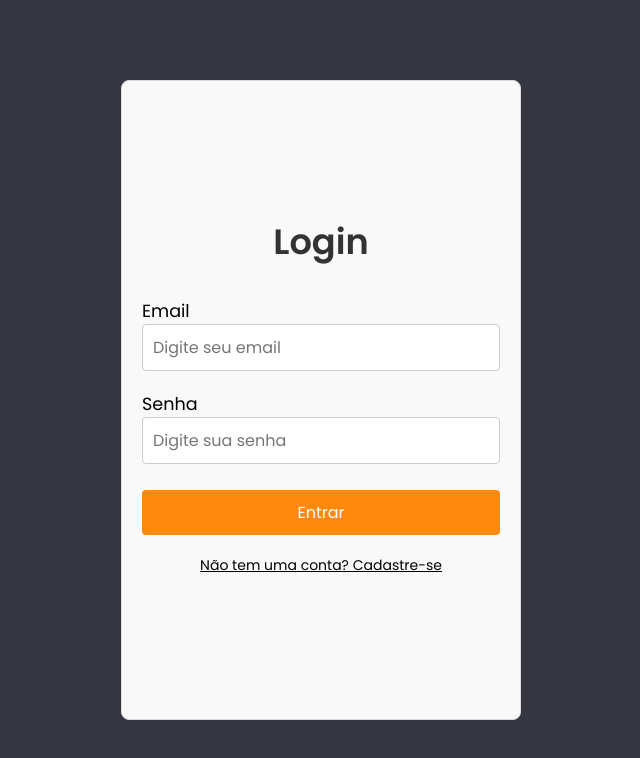
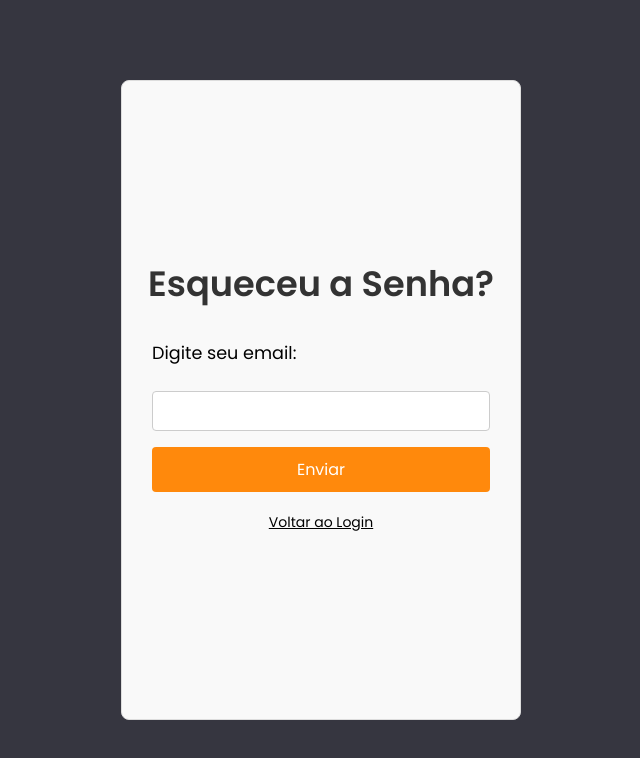
Before and after one commit to KenzoSant/smart-parking-front, a React (Vite) app in the folder FrontEnd/: page /forgot-password in a window 1280 px wide. Shown: the top 758 px of the page, without its empty margins (319-959 px from the left). Built offline with nearby package versions, Linux system fonts and the light colour scheme.

Commit message:
atu-senha

```diff
--- a/FrontEnd/package.json
+++ b/FrontEnd/package.json
@@ -12,6 +12,7 @@
   "dependencies": {
     "@flaticon/flaticon-uicons": "^3.3.1",
     "axios": "^1.7.7",
+    "jwt-decode": "^4.0.0",
     "react": "^18.3.1",
     "react-dom": "^18.3.1",
     "react-hook-form": "^7.53.0",
--- a/FrontEnd/src/App.jsx
+++ b/FrontEnd/src/App.jsx
@@ -1,18 +1,20 @@
 import React, { useContext } from 'react';
-import { Routes, Route, Navigate } from 'react-router-dom';
+import { Routes, Route, Navigate, useLocation } from 'react-router-dom';
 import Home from './pages/Home/Home';
 import Payment from './pages/Payment/Payment';
 import History from './pages/History/History';
 import User from './pages/User/User';
 import Nav from './components/Nav/Nav';
-import { AuthContext } from './context/AuthProvider'; // Certifique-se de importar o contexto de autenticação
-import UserLog from './components/UserLog/UserLog'; // Componente de Login
+import { AuthContext } from './context/AuthProvider';
+import UserLog from './components/UserLog/UserLog';
+import ForgotPassword from './components/ForgotPassword/ForgotPassword';
 
 function App() {
-  const { user } = useContext(AuthContext); // Verifica se o usuário está autenticado
+  const { user } = useContext(AuthContext);
+  const location = useLocation();
 
-  if (!user) {
-    // Se o usuário não estiver logado, exibe a página de login por cima de tudo
+  // Se o usuário não estiver logado e a rota atual não for "/forgot-password", exibe a tela de login
+  if (!user && location.pathname !== '/forgot-password') {
     return <UserLog />;
   }
 
@@ -23,8 +25,10 @@ function App() {
         <Route path="/pagar" element={<Payment />} />
         <Route path="/historico" element={<History />} />
         <Route path="/perfil" element={<User />} />
+        <Route path="/forgot-password" element={<ForgotPassword />} />
+        <Route path="/" element={<Navigate to="/home" />} />
       </Routes>
-      <Nav />
+      {user && <Nav />}
     </div>
   );
 }
--- /dev/null
+++ b/FrontEnd/src/components/ForgotPassword/ForgotPassword.jsx
@@ -0,0 +1,47 @@
+import React, { useState, useContext } from 'react';
+import { AuthContext } from '../../context/AuthProvider';
+import { useNavigate } from 'react-router-dom';
+import styles from '../UserLog/UserLog.module.css';
+
+const ForgotPassword = () => {
+  const { resetPassword, loading, error, success } = useContext(AuthContext);
+  const [email, setEmail] = useState('');
+  const navigate = useNavigate();
+
+  const handleSubmit = (e) => {
+    e.preventDefault();
+    resetPassword(email);
+  };
+
+  const handleBackToLogin = () => {
+    navigate('/');
+  };
+
+  return (
+    <div className={styles.container}>
+      <h1 className={styles.title}>Esqueceu a Senha?</h1>
+      <form onSubmit={handleSubmit} className={styles.form}>
+        <label className={styles.formGroup}>Digite seu email:</label>
+        <input
+          type="email"
+          id="email"
+          value={email}
+          onChange={(e) => setEmail(e.target.value)}
+          className={styles.input}
+        />
+        <button type="submit" disabled={loading} className={styles.submitButton}>
+          {loading ? 'Enviando...' : 'Enviar'}
+        </button>
+      </form>
+      {error && <p className={styles.error}>{error}</p>}
+      {success && <p className={styles.success}>{success}</p>}
+
+      {/* Botão para voltar ao login */}
+      <button className={styles.toggleButton} onClick={handleBackToLogin}>
+        Voltar ao Login
+      </button>
+    </div>
+  );
+};
+
+export default ForgotPassword;
--- a/FrontEnd/src/components/PaymentPage/PaymentPage.jsx
+++ b/FrontEnd/src/components/PaymentPage/PaymentPage.jsx
@@ -22,8 +22,13 @@ const PaymentPage = () => {
                     </div>
 
                     <div className={styles.field}>
-                        <label>Nome do Carro:</label>
-                        <p>Fusca Azul</p>
+                        <label>Carro:</label>
+                        <p>Gol</p>
+                    </div>
+
+                    <div className={styles.field}>
+                        <label>Placa:</label>
+                        <p>NOP0Q12</p>
                     </div>
 
                     <div className={styles.field}>
--- a/FrontEnd/src/components/UserLog/UserLog.jsx
+++ b/FrontEnd/src/components/UserLog/UserLog.jsx
@@ -1,13 +1,15 @@
 import React, { useContext, useState } from 'react';
-import { AuthContext } from '../../context/AuthProvider'; // Ajuste o caminho se necessário
-import styles from './UserLog.module.css'; // Importação correta dos estilos
+import { AuthContext } from '../../context/AuthProvider';
+import styles from './UserLog.module.css';
+import { useNavigate } from 'react-router-dom';
 
 const UserLog = () => {
   const { login, register, error, loading, success } = useContext(AuthContext);
   const [email, setEmail] = useState('');
   const [password, setPassword] = useState('');
   const [name, setName] = useState('');
-  const [isLogin, setIsLogin] = useState(true); // Estado para alternar entre login e cadastro
+  const [isLogin, setIsLogin] = useState(true);
+  const navigate = useNavigate();
 
   // Função para alternar entre Login e Cadastro
   const toggleForm = () => {
@@ -36,6 +38,7 @@ const UserLog = () => {
   const handleRegister = () => {
     register(name, email, password);
   };
+
 
   return (
     <div className={styles.container}>
@@ -92,6 +95,11 @@ const UserLog = () => {
       <button className={styles.toggleButton} onClick={toggleForm}>
         {isLogin ? 'Não tem uma conta? Cadastre-se' : 'Já tem uma conta? Faça Login'}
       </button>
+
+      <button className={styles.toggleButton} onClick={() => navigate('/forgot-password')}>
+        Esqueceu a senha?
+      </button>
+
     </div>
   );
 };
--- a/FrontEnd/src/components/UserPage/UserPage.css
+++ b/FrontEnd/src/components/UserPage/UserPage.css
@@ -95,7 +95,7 @@
 }
 
 /* Botão de logout */
-.logout-button {
+.logout-button, .alterar{
   padding: 10px 20px;
   background-color: #dc3545;
   color: white;
@@ -110,3 +110,21 @@
 .logout-button:hover {
   background-color: #c82333;
 }
+
+.alterar {
+  background-color: var(--second-color);
+  margin-bottom: 0;
+  margin-top:1rem;
+}
+
+.logout-button:hover {
+  background-color: var(--second-color-hover);
+}
+
+input {
+  margin-top: 15px;
+  border: 2px solid var(--second-color);
+  border-radius: 10px;
+  padding: 10px;
+  height: 40px;
+}
--- a/FrontEnd/src/components/UserPage/UserPage.jsx
+++ b/FrontEnd/src/components/UserPage/UserPage.jsx
@@ -5,20 +5,27 @@ import './UserPage.css';
 const UserPage = () => {
   const { user, logout, createVehicle, vehicles, fetchVehicles } = useContext(AuthContext); // Obtém os veículos do contexto
   const [vehicle, setVehicle] = useState({ make: '', model: '', plate: '', year: '', color: '' });
+  const { changePassword, loading, error, success } = useContext(AuthContext);
+  const [currentPassword, setCurrentPassword] = useState('');
+  const [newPassword, setNewPassword] = useState('');
 
   useEffect(() => {
     if (user && user.token) {
-      fetchVehicles(); // Busca os veículos quando o usuário estiver logado
+      fetchVehicles();
     }
   }, [user, fetchVehicles]);
 
   const handleAddVehicle = async () => {
     try {
       await createVehicle(vehicle); // Adiciona o veículo
-      setVehicle({ make: '', model: '', plate: '', year: '', color: '' }); // Limpa o formulário
+      setVehicle({ make: '', model: '', plate: '', year: '', color: '' });
     } catch (error) {
       console.error('Erro ao adicionar veículo:', error);
     }
+  };
+  const handleSubmit = (e) => {
+    e.preventDefault();
+    changePassword(currentPassword, newPassword);
   };
 
   return (
@@ -31,6 +38,33 @@ const UserPage = () => {
           <p><strong>Email:</strong> {user ? user.email : 'N/A'}</p>
         </div>
       </div>
+
+      <div className="user-info">
+        <h1>Senha</h1>
+        <div className="user-container-info">
+        <h2>Alterar Senha</h2>
+          <form onSubmit={handleSubmit}>
+            <input
+              type="password"
+              placeholder="Senha atual"
+              value={currentPassword}
+              onChange={(e) => setCurrentPassword(e.target.value)}
+            />
+            <input
+              type="password"
+              placeholder="Nova senha"
+              value={newPassword}
+              onChange={(e) => setNewPassword(e.target.value)}
+            />
+            <button className='alterar' type="submit" disabled={loading}>Alterar Senha</button>
+          </form>
+          {error && <p className="error">{error}</p>}
+          {success && <p className="success">{success}</p>}
+        </div>
+      </div>
+
+
+
 
       <div className="user-info">
         <h1>Carros</h1>
--- a/FrontEnd/src/context/AuthProvider.jsx
+++ b/FrontEnd/src/context/AuthProvider.jsx
@@ -12,7 +12,7 @@ const AuthProvider = ({ children }) => {
   const [loading, setLoading] = useState(false);
   const [error, setError] = useState(null);
   const [success, setSuccess] = useState(null);
-  const [vehicles, setVehicles] = useState([]); // Estado dos veículos
+  const [vehicles, setVehicles] = useState([]);
   const navigate = useNavigate();
 
   // Função para login
@@ -26,8 +26,8 @@ const AuthProvider = ({ children }) => {
 
       if (token) {
         localStorage.setItem('token', token);
-        await fetchUserData(); // Buscar dados do usuário
-        await fetchVehicles();  // Buscar veículos logo após o login
+        await fetchUserData();
+        await fetchVehicles();
 
         setSuccess('Login efetuado com sucesso!');
         navigate('/home');
@@ -134,12 +134,52 @@ const AuthProvider = ({ children }) => {
           Authorization: `Bearer ${token}`,
         },
       });
-      return response.data; // Retorna o histórico de estacionamento
+      return response.data;
     } catch (error) {
       console.error('Erro ao buscar histórico de estacionamento:', error);
       throw error;
     }
   };
+
+  //Função para resetar senha
+  const resetPassword = async (email) => {
+    setLoading(true);
+    setError(null);
+    setSuccess(null);
+    try {
+      const response = await axios.post('http://localhost:8080/api/v1/auth/reset-password', { email });
+      setSuccess('Um email de redefinição de senha foi enviado.');
+    } catch (error) {
+      setError('Erro ao enviar o email de redefinição de senha.');
+    } finally {
+      setLoading(false);
+    }
+  };
+
+  // Função para alterar senha
+  const changePassword = async (currentPassword, newPassword) => {
+    setLoading(true);
+    setError(null);
+    setSuccess(null);
+    try {
+      const token = localStorage.getItem('token');
+      const response = await axios.put(
+        'http://localhost:8080/api/v1/auth/change-password',
+        { currentPassword, newPassword },
+        {
+          headers: {
+            Authorization: `Bearer ${token}`,
+          },
+        }
+      );
+      setSuccess('Senha alterada com sucesso.');
+    } catch (error) {
+      setError('Erro ao alterar a senha.');
+    } finally {
+      setLoading(false);
+    }
+  };
+
 
   return (
     <AuthContext.Provider value={{
@@ -152,7 +192,9 @@ const AuthProvider = ({ children }) => {
       logout,
       fetchVehicles,
       createVehicle,
-      fetchParkingHistory, // Função restaurada para buscar histórico de estacionamento
+      fetchParkingHistory,
+      resetPassword,
+      changePassword,
       vehicles,
     }}>
       {children}
```
Also changed, not shown: 1 other file (tests, documents, lock files or other folders).
